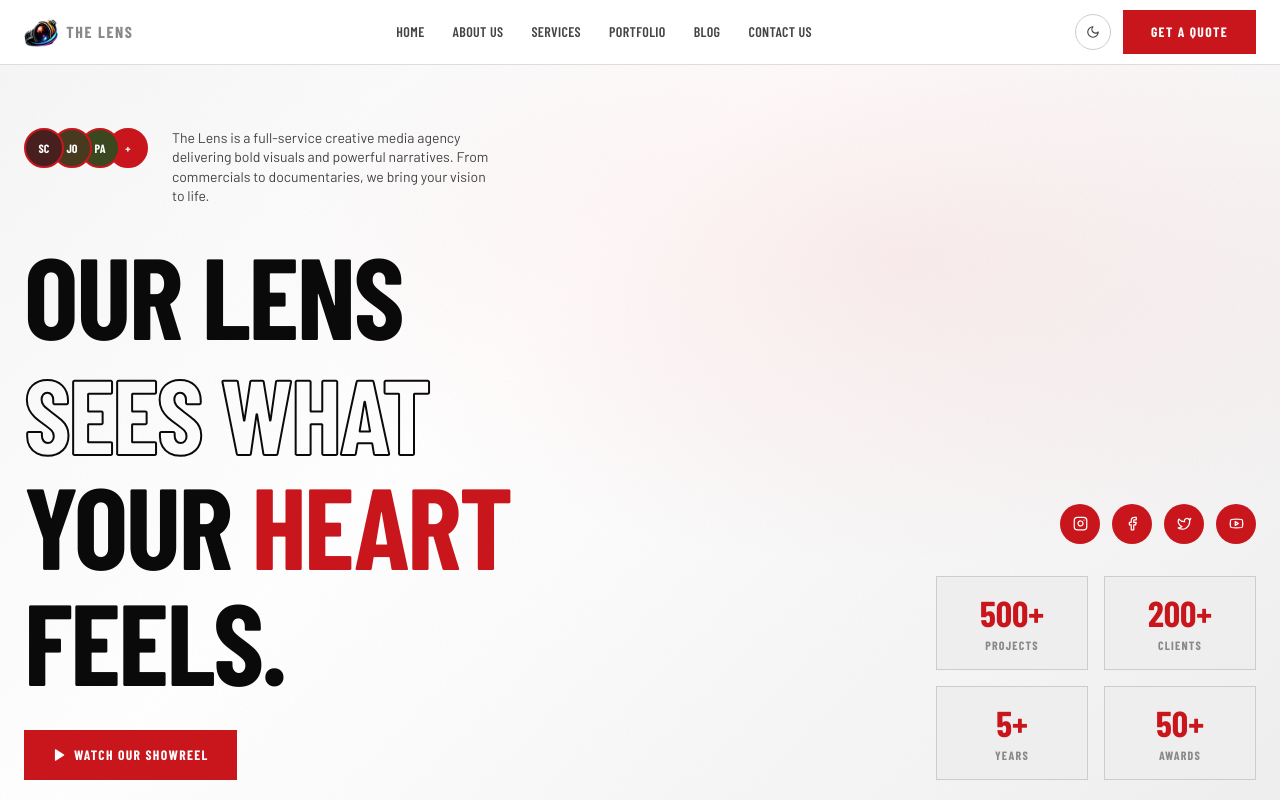
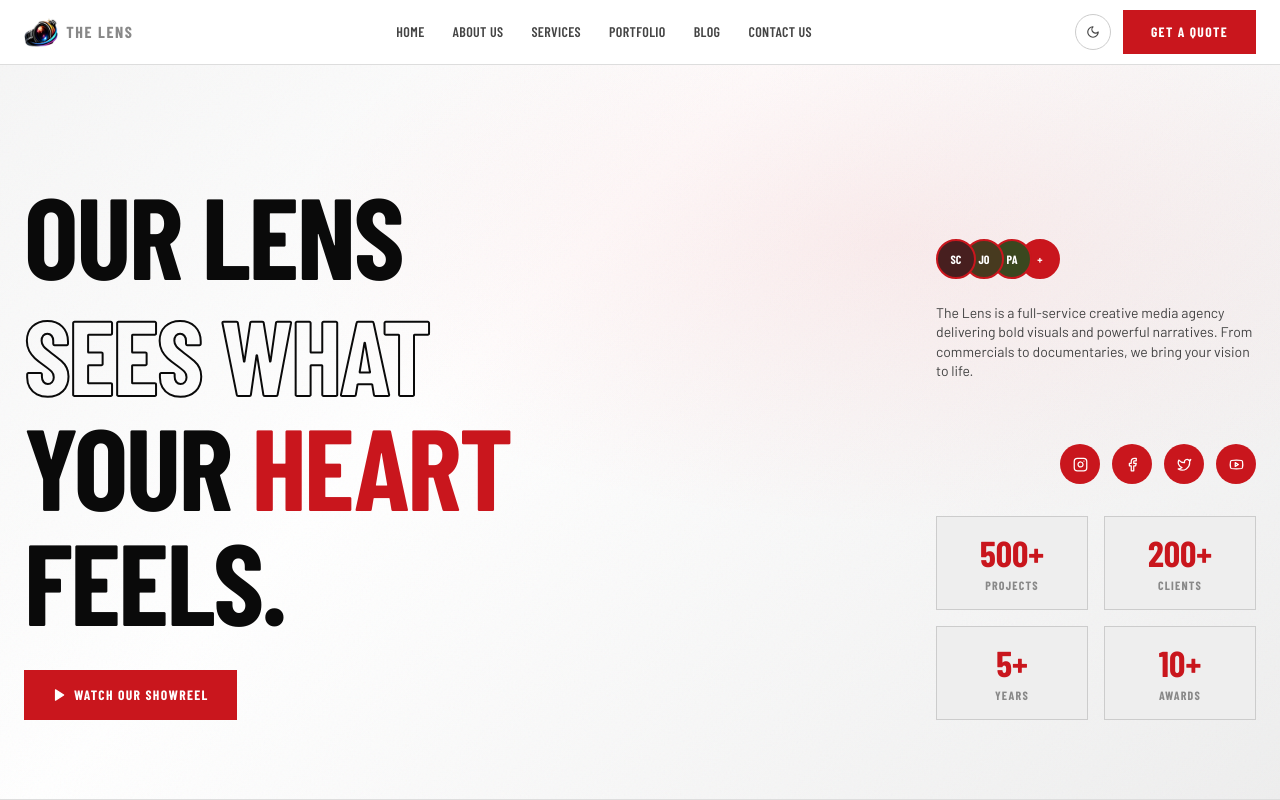
Before and after one commit to tasmim-tahsin/thelensny, a Next.js app: page / in a window 1280 px wide. Shown: the top 800 px of the page. Built offline with nearby package versions, Linux system fonts and the light colour scheme; a web font is replaced by a local one.

Commit message:
hero section updated

```diff
--- a/components/Hero.tsx
+++ b/components/Hero.tsx
@@ -46,12 +46,12 @@ export default function Hero() {
         <div className="absolute inset-0" style={{ background: 'radial-gradient(ellipse 80% 60% at 70% 30%, rgba(227,27,35,0.07) 0%, transparent 60%)' }} />
       </div>
 
-      <div className="relative z-10 w-full max-w-7xl mx-auto px-6 pb-20 pt-32">
-        <div className="grid lg:grid-cols-2 gap-8 items-end">
+      <div className="relative z-10 w-full max-w-7xl mx-auto px-6 pb-20 pt-28 md:pt-32">
+        <div className="grid md:grid-cols-2 gap-8 items-end justify-start">
           {/* LEFT: Big headline */}
           <div>
             {/* Top row: avatars + description */}
-            <div className="flex items-start gap-6 mb-8">
+            {/* <div className="flex items-start gap-6 mb-8">
               <div className="flex -space-x-3">
                 {['SC','JO','PA'].map((i, idx) => (
                   <div key={idx} className="w-10 h-10 rounded-full border-2 flex items-center justify-center font-display font-black text-xs"
@@ -69,7 +69,7 @@ export default function Hero() {
                   The Lens is a full-service creative media agency delivering bold visuals and powerful narratives. From commercials to documentaries, we bring your vision to life.
                 </p>
               </div>
-            </div>
+            </div> */}
 
             {/* Giant headline */}
             <h1 className="font-display font-black uppercase leading-none mb-6"
@@ -90,6 +90,28 @@ export default function Hero() {
 
           {/* RIGHT: Socials + Stats */}
           <div className="flex flex-col items-end gap-8">
+            {/* Top row: avatars + description */}
+            <div className="flex flex-col items-start gap-6 mb-8">
+              <div className="flex -space-x-3">
+                {['SC','JO','PA'].map((i, idx) => (
+                  <div key={idx} className="w-10 h-10 rounded-full border-2 flex items-center justify-center font-display font-black text-xs"
+                    style={{ borderColor: 'var(--red)', background: `hsl(${idx * 40},40%,20%)`, color: '#fff', zIndex: 3 - idx }}>
+                    {i}
+                  </div>
+                ))}
+                <div className="w-10 h-10 rounded-full border-2 flex items-center justify-center"
+                  style={{ borderColor: 'var(--red)', background: 'var(--red)', color: '#fff', zIndex: 0 }}>
+                  <span className="font-display font-black text-xs">+</span>
+                </div>
+              </div>
+              <div>
+                <p className="text-sm leading-snug max-w-xs" style={{ color: 'var(--gray)' }}>
+                  The Lens is a full-service creative media agency delivering bold visuals and powerful narratives. From commercials to documentaries, we bring your vision to life.
+                </p>
+              </div>
+            </div>
+
+
             {/* Social icons */}
             <div className="flex gap-3">
               {socials.map(({ Icon, href }, i) => (
@@ -106,7 +128,7 @@ export default function Hero() {
                 { value: 500, suffix: '+', label: 'Projects' },
                 { value: 200, suffix: '+', label: 'Clients' },
                 { value: 5, suffix: '+', label: 'Years' },
-                { value: 50, suffix: '+', label: 'Awards' },
+                { value: 10, suffix: '+', label: 'Awards' },
               ].map(s => (
                 <div key={s.label} className="p-4 text-center"
                   style={{ background: 'var(--bg3)', border: '1px solid var(--border2)' }}>
--- a/components/Portfolio.tsx
+++ b/components/Portfolio.tsx
@@ -7,8 +7,9 @@ const projects = [
   { title: 'SAVOR THE MOMENT', category: 'Commercial', client: 'Gramercy Tavern', span: '', bg: 'from-emerald-950 to-zinc-900', video:'/video1.webm' },
   { title: 'VOICES OF QUEENS', category: 'Documentary', client: 'NYC Cultural Affairs', span: 'row', bg: 'from-blue-950 to-slate-900', video:'/video1.webm' },
   { title: 'ELEVATE EVERYTHING', category: 'Advertisement', client: 'Nike New York', span: '', bg: 'from-red-950 to-neutral-900', video:'/video1.webm' },
-  { title: 'EID ACROSS BOROUGHS', category: 'Cultural Event', client: 'Bangladesh Society NY', span: '', bg: 'from-violet-950 to-zinc-900', video:'/video1.webm' },
+  { title: 'EID ACROSS BOROUGHS', category: 'Cultural Event', client: 'Bangladesh Society NY', span: '', bg: 'from-violet-950 to-zinc-900', video:'/video2.webm' },
   { title: 'SKYLINE SERIES', category: 'Corporate Film', client: 'Hudson Yards', span: '', bg: 'from-sky-950 to-slate-900', video:'/video2.webm' },
+  { title: 'HAPPINESS SERIES', category: 'Corporate Film', client: 'Hudson Yards', span: '', bg: 'from-sky-950 to-slate-900', video:'/video1.webm' },
 ]
 
 export default function Portfolio() {
```
Also changed, not shown: 13 other files (tests, documents, lock files or other folders).
